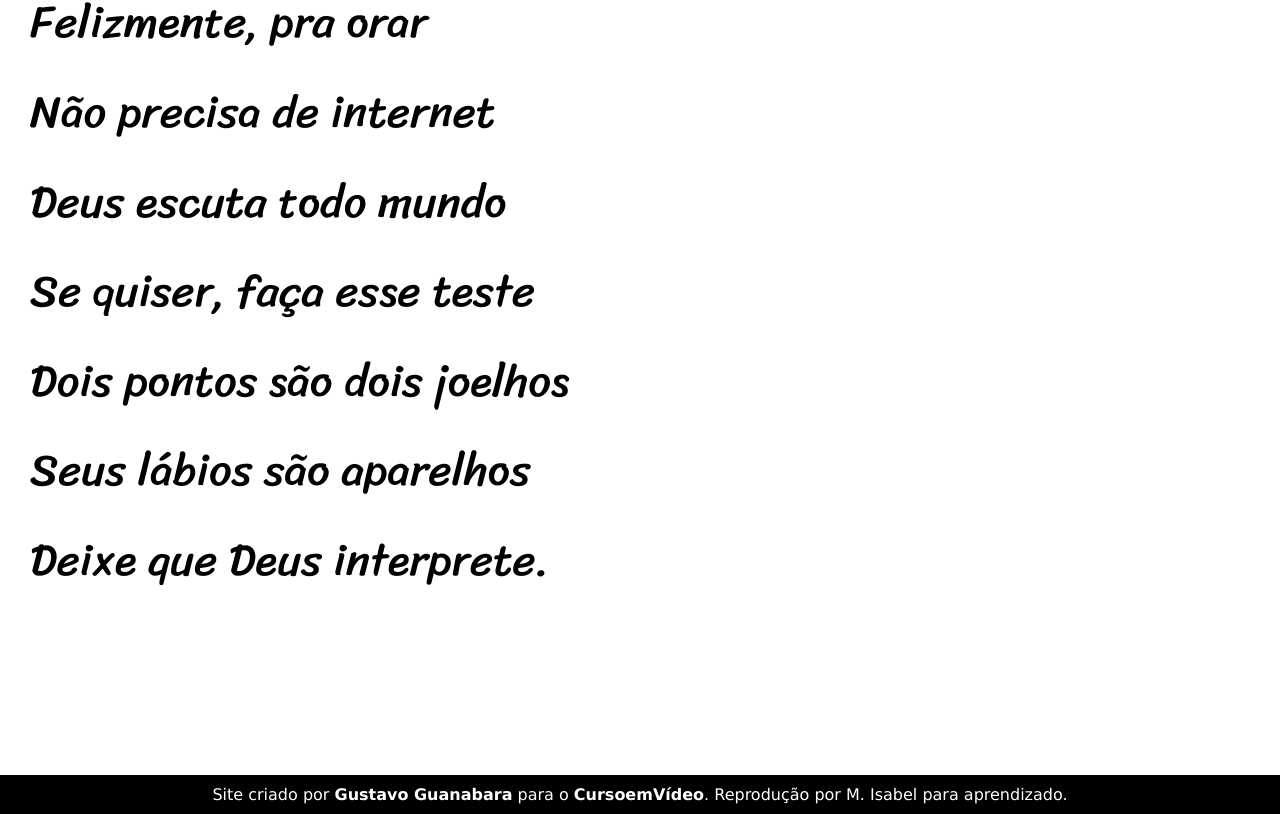
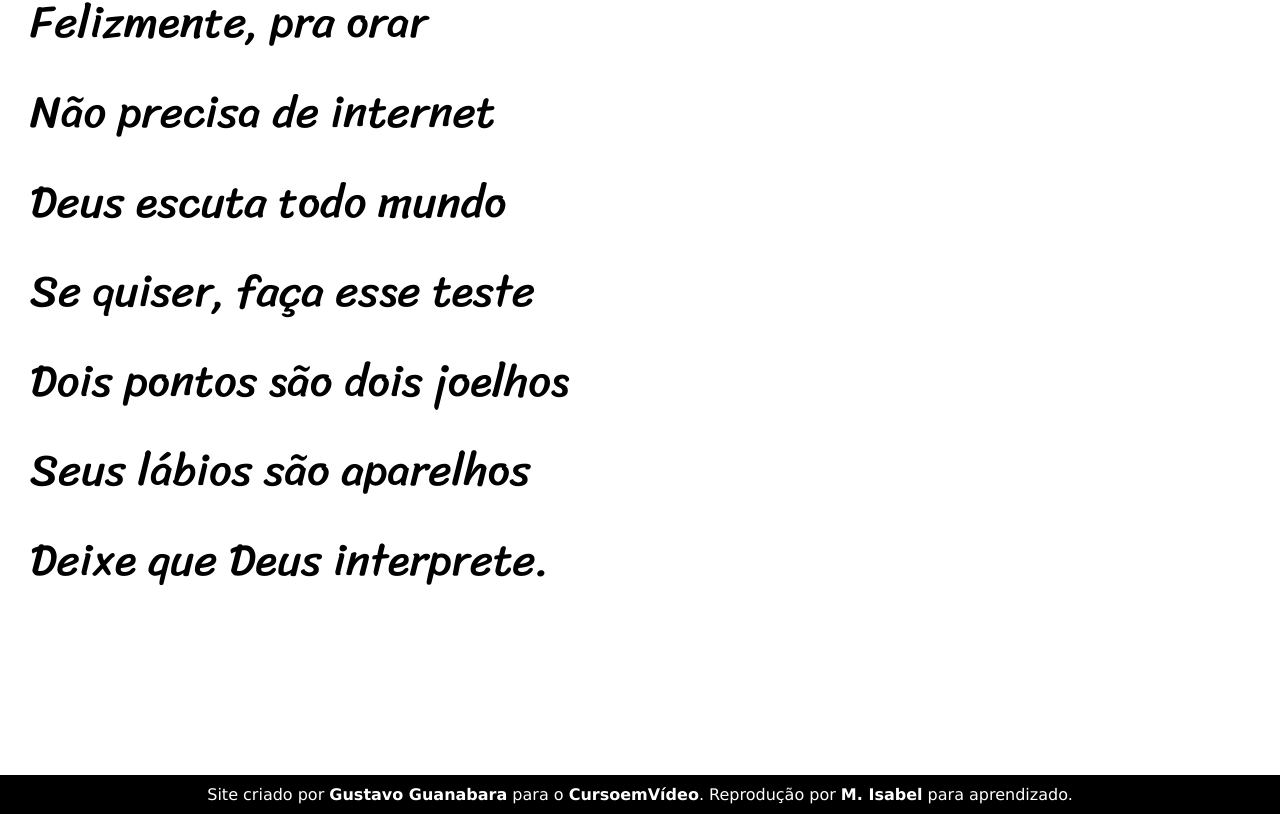
Before and after one commit to mariaisabelmart/projeto-cordel, a plain HTML site: page index.html in a window 1280 px wide. Shown: the part 5122-5936 px from the top of the page. Drawn offline with Linux system fonts and the light colour scheme.

Commit message:
atualizei o footer

```diff
--- a/index.html
+++ b/index.html
@@ -98,7 +98,7 @@
 
     <footer>
         <p>
-            Site criado por <a href="https://gustavoguanabara.github.io" target="_blank">Gustavo Guanabara</a> para o <a href="https://www.cursoemvideo.com" target="_blank">CursoemVídeo</a>. Reprodução por M. Isabel para aprendizado.
+            Site criado por <a href="https://gustavoguanabara.github.io" target="_blank">Gustavo Guanabara</a> para o <a href="https://www.cursoemvideo.com" target="_blank">CursoemVídeo</a>. Reprodução por <a href="https://github.com/mariaisabelmart" target="_blank">M. Isabel</a> para aprendizado.
         </p>
     </footer>
 </body>
```
